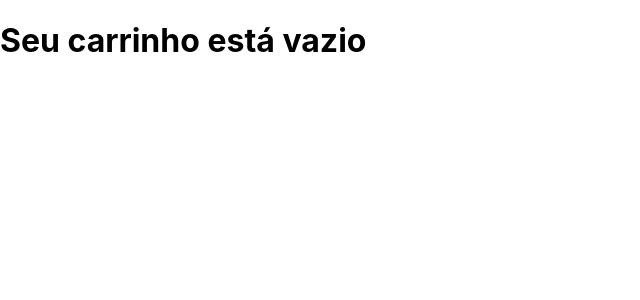
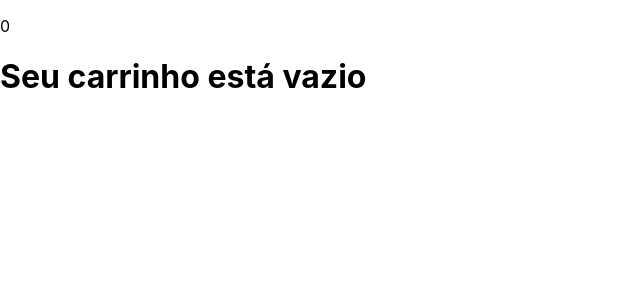
Before and after one commit to humbertodutra/Trybe-project-FrontEndOnlineStore, a React (Create React App) app: page /carrinho-de-compras in a window 1280 px wide. Shown: the top 300 px of the page, without its empty margins (0-640 px from the left). Built offline with nearby package versions, Linux system fonts and the light colour scheme.

Commit message:
Requisito 8 - Feito

```diff
--- a/src/pages/Card/Card.jsx
+++ b/src/pages/Card/Card.jsx
@@ -4,7 +4,8 @@ import { Link } from 'react-router-dom';
 
 export default class Cards extends React.Component {
   render() {
-    const { filteredItems: { thumbnail, title, price, id } } = this.props;
+    const { filteredItems: { thumbnail, title, price, id },
+      addCart, filteredItems } = this.props;
     return (
       <div data-testid="product">
         <img src={ thumbnail } alt={ `Imagem de ${title}` } />
@@ -16,6 +17,13 @@ export default class Cards extends React.Component {
         >
           Mais detalhes
         </Link>
+        <button
+          data-testid="product-add-to-cart"
+          type="submit"
+          onClick={ () => addCart(filteredItems) }
+        >
+          Adicionar ao Carrinho
+        </button>
       </div>
     );
   }
@@ -28,4 +36,5 @@ Cards.propTypes = {
     price: propTypes.number,
     id: propTypes.string,
   }).isRequired,
+  addCart: propTypes.func.isRequired,
 };
--- a/src/pages/ShoppingCart/ShoppingCart.jsx
+++ b/src/pages/ShoppingCart/ShoppingCart.jsx
@@ -1,9 +1,37 @@
 import React, { Component } from 'react';
+import propTypes from 'prop-types';
 
 export default class ShoppingCart extends Component {
   render() {
+    const { cart } = this.props;
     return (
-      <h1 data-testid="shopping-cart-empty-message">Seu carrinho está vazio </h1>
+      <div>
+        <p data-testid="shopping-cart-product-quantity">
+          { cart.length }
+        </p>
+        {cart.length > 0 ? (
+          cart.map((element, index) => (
+            <div key={ index }>
+              <img src={ element.thumbnail } alt={ `Imagem de ${element.title}` } />
+              <p data-testid="shopping-cart-product-name">{element.title}</p>
+              <p>{element.price}</p>
+            </div>
+          ))
+        ) : (
+          <h1 data-testid="shopping-cart-empty-message">Seu carrinho está vazio </h1>
+        )}
+      </div>
     );
   }
 }
+
+ShoppingCart.propTypes = {
+  cart: propTypes.arrayOf(propTypes.shape({
+    filteredItems: propTypes.shape({
+      thumbnail: propTypes.string,
+      title: propTypes.string,
+      price: propTypes.number,
+      id: propTypes.string,
+    }),
+  })).isRequired,
+};
--- a/src/pages/home/Home.jsx
+++ b/src/pages/home/Home.jsx
@@ -1,6 +1,7 @@
 import React from 'react';
 import { Link } from 'react-router-dom';
 import { FaShoppingCart } from 'react-icons/fa';
+import propTypes from 'prop-types';
 import ListProducts from '../../Components/listProducts';
 import Card from '../Card/Card';
 import { getProductsFromCategoryAndQuery } from '../../services/api';
@@ -32,11 +33,15 @@ export default class Home extends React.Component {
 
   render() {
     const { searchBar, filteredItems, loading } = this.state;
+    const { addCart, cart } = this.props;
+    console.log(addCart);
+
     return (
       <>
         {loading && <Loading />}
         <Link data-testid="shopping-cart-button" to="/carrinho-de-compras">
           <FaShoppingCart />
+          {cart.length}
         </Link>
         <form>
           <input
@@ -63,7 +68,7 @@ export default class Home extends React.Component {
         />
         {filteredItems.length > 0 ? (
           filteredItems.map((element, index) => (
-            <Card key={ index } filteredItems={ element } />
+            <Card key={ index } filteredItems={ element } addCart={ addCart } />
           ))
         ) : (
           <p>Nenhum produto foi encontrado</p>
@@ -72,3 +77,15 @@ export default class Home extends React.Component {
     );
   }
 }
+
+Home.propTypes = {
+  addCart: propTypes.func.isRequired,
+  cart: propTypes.arrayOf(propTypes.shape({
+    filteredItems: propTypes.shape({
+      thumbnail: propTypes.string,
+      title: propTypes.string,
+      price: propTypes.number,
+      id: propTypes.string,
+    }),
+  })).isRequired,
+};
--- a/src/routes/index.routes.jsx
+++ b/src/routes/index.routes.jsx
@@ -5,11 +5,35 @@ import Home from '../pages/home/Home';
 import ShoppingCart from '../pages/ShoppingCart/ShoppingCart';
 
 export default class AppRoutes extends React.Component {
+  constructor(props) {
+    super(props);
+    this.state = {
+      cart: [],
+    };
+  }
+
+  addCart = (param) => {
+    this.setState((previous) => ({
+      cart: [...previous.cart, param],
+    }));
+  };
+
   render() {
     return (
       <Switch>
-        <Route exact path="/" component={ Home } />
-        <Route exact path="/carrinho-de-compras" component={ ShoppingCart } />
+        <Route
+          exact
+          path="/"
+          render={ () => (<Home
+            { ...this.state }
+            addCart={ this.addCart }
+          />) }
+        />
+        <Route
+          exact
+          path="/carrinho-de-compras"
+          render={ () => <ShoppingCart { ...this.state } /> }
+        />
         <Route exact path="/ProductDetails/:id" component={ ProductDetails } />
         <Route />
         <Route />
```
